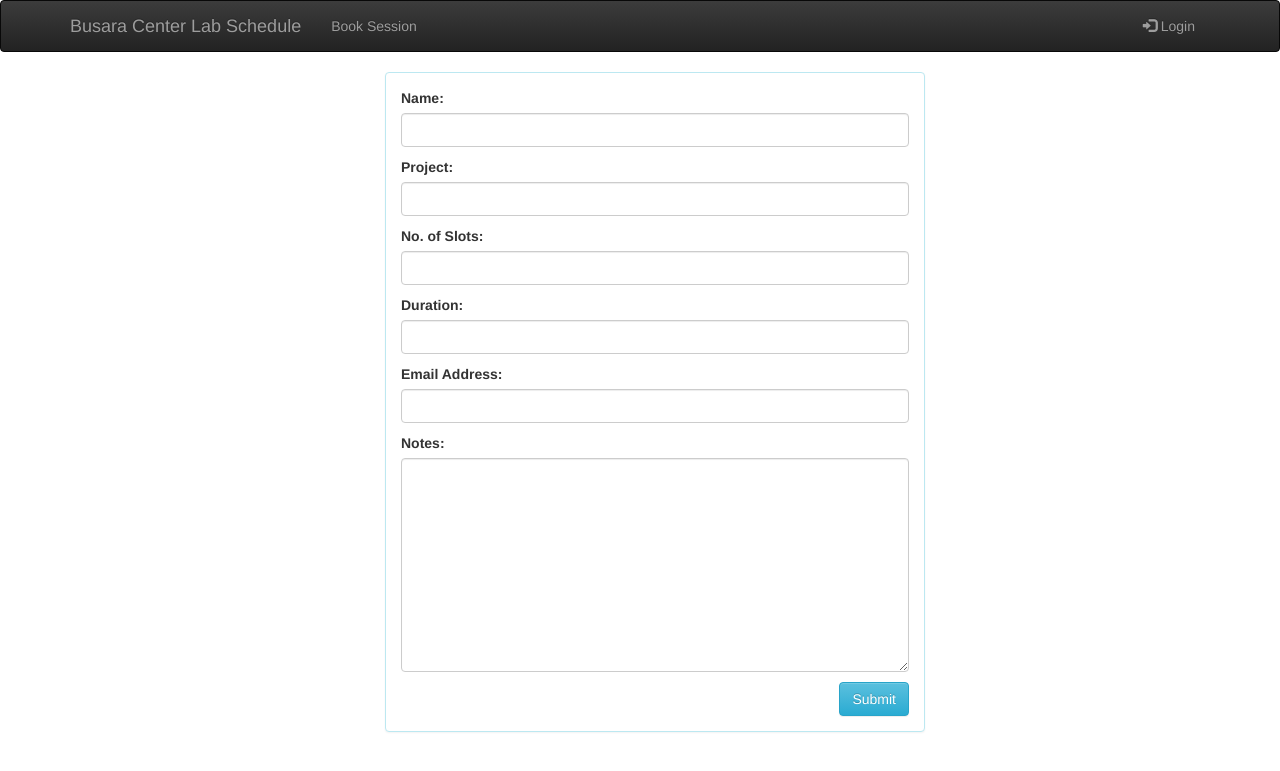
After one commit to mjobm/call_center, a Django app: template templates/book.html in a window 1280 px wide. The commit adds this page. Shown: the top 771 px of the page. Run offline with Django 3.2, Linux system fonts and the light colour scheme; the template is opened without the code that fills it, so the values that code supplies are empty; some libraries are stand-ins or nearby versions.

Commit message:
templates commit 2

```diff
--- a/call_center/urls.py
+++ b/call_center/urls.py
@@ -15,6 +15,7 @@ Including another URLconf
 """
 from django.conf import settings
 from django.conf.urls import include, url
+from django.conf.urls.static import static
 from django.contrib import admin
 from django.contrib.auth import views as auth_views
 
@@ -24,3 +25,6 @@ urlpatterns = [
     url(r"^accounts/logout/$", auth_views.logout, {"next_page": "/"}, name="logout"),
     url(r'^admin/', admin.site.urls),
 ]
+
+if settings.DEBUG:
+    urlpatterns += static(settings.STATIC_URL, document_root=settings.STATIC_ROOT)
--- a/templates/base.html
+++ b/templates/base.html
@@ -1,22 +1,40 @@
 <!DOCTYPE html>
 <html lang="en">
-<head>
-	<meta charset="utf-8">
-	<meta http-equiv="X-UA-Compatible" content="IE=edge">
-	<meta name="viewport" content="width = device-width, initial-scale = 1">
-	<title>Busara Call Center Schedular</title>
+  <head>
+    <meta charset="utf-8">
+    <meta http-equiv="X-UA-Compatible" content="IE=edge">
+    <meta name="viewport" content="width=device-width, initial-scale=1">
+    <!-- The above 3 meta tags *must* come first in the head; any other head content must come *after* these tags -->
+    <meta name="description" content="">
+    <meta name="author" content="">
+    <link rel="icon" href="/static/favicon.ico">
 
-	<link rel="stylesheet" href="https://maxcdn.bootstrapcdn.com/bootstrap/3.3.6/css/bootstrap.min.css">
-	<link rel="stylesheet" href="index.css">
-    <script src="https://ajax.googleapis.com/ajax/libs/jquery/2.2.2/jquery.min.js"></script>
-    <script src="https://maxcdn.bootstrapcdn.com/bootstrap/3.3.6/js/bootstrap.min.js"></script>
-     <!-- Placed at the end of the document so the pages load faster -->
-    <script src="https://ajax.googleapis.com/ajax/libs/jquery/1.11.3/jquery.min.js"></script>
-    <!-- Latest compiled and minified JavaScript -->
-    <script src="http://ajax.googleapis.com/ajax/libs/jqueryui/1.11.2/jquery-ui.min.js"></script>
-</head>
-</html>
-<body>
+    <title>Busara Center Call Center Schedule</title>
+
+      <!-- Latest compiled and minified CSS -->
+        <link rel="stylesheet" href="https://maxcdn.bootstrapcdn.com/bootstrap/3.3.5/css/bootstrap.min.css">
+
+        <!-- Optional theme -->
+        <link rel="stylesheet" href="https://maxcdn.bootstrapcdn.com/bootstrap/3.3.5/css/bootstrap-theme.min.css">
+    <!-- HTML5 shim and Respond.js for IE8 support of HTML5 elements and media queries -->
+    <!--[if lt IE 9]>
+      <script src="https://oss.maxcdn.com/html5shiv/3.7.2/html5shiv.min.js"></script>
+      <script src="https://oss.maxcdn.com/respond/1.4.2/respond.min.js"></script>
+    <![endif]-->
+
+    <!-- datepicker -->
+    <link rel="stylesheet" href="//code.jquery.com/ui/1.11.4/themes/smoothness/jquery-ui.css">
+    <script src="//code.jquery.com/jquery-1.10.2.js"></script>
+    <script src="//code.jquery.com/ui/1.11.4/jquery-ui.js"></script>
+
+    <script>
+    $(function() {
+      $( "#id_session_date" ).datepicker();
+    });
+    </script>
+  </head>
+
+  <body>
 
     {% block content%}
 
--- /dev/null
+++ b/templates/book.html
@@ -0,0 +1,66 @@
+{% extends "base.html" %}
+{% block content %}
+    <nav class="navbar navbar-inverse">
+      <div class="container">
+        <div class="navbar-header">
+            <button type="button" class="navbar-toggle" data-toggle="collapse" data-target=".navbar-collapse">
+                <span class="icon-bar"></span>
+                <span class="icon-bar"></span>
+                <span class="icon-bar"></span>
+                <span class="icon-bar"></span>
+            </button>
+            <a class="navbar-brand" href="/">Busara Center Lab Schedule</a>
+        </div>
+        <nav class="collapse navbar-collapse" role="navigation">
+          <ul class="nav navbar-nav">
+              <li><a href="/request/">Book Session</a></li>
+          </ul>
+          <ul class="nav navbar-nav navbar-right">
+
+                <li><a href="/accounts/login/"><span class="glyphicon glyphicon-log-in" aria-hidden="true"></span> Login</a></li>
+
+          </ul>
+        </nav>
+      </div>
+    </nav>
+    <div class="container">
+        <div class="container">
+             <div class="content">
+                <div class="col-md-6 col-md-offset-3">
+                    <div class="panel panel-info">
+                      <div class="panel-body">
+                        <form role="form" action="" method="post" >
+                            <input type='hidden' name='csrfmiddlewaretoken' value='uancGYQivda2ywDef1SH1y1mzfpDxcq2' />
+                            <p>
+                                <label for="name">Name:</label>
+                                <input class="textinput form-control" id="id_name" maxlength="255" name="item_name" type="text" />
+                            </p>
+                            <p>
+                                <label for="project">Project:</label>
+                                <input class="textinput form-control" id="id_project" maxlength="255" name="number_of_items" type="text" />
+                            </p>
+                            <p>
+                                <label for="id_your_email">No. of Slots:</label>
+                                <input class="textinput form-control" id="id_your_email" maxlength="255" name="your_email" type="text" />
+                            </p>
+                            <p>
+                                <label for="id_duration">Duration:</label>
+                                <input class="textinput form-control" id="id_duration" maxlength="255" name="duration" type="text" />
+                            </p>
+                            <p>
+                                <label for="id_project">Email Address:</label>
+                                <input class="textinput form-control" id="id_project" maxlength="255" name="project" type="text" />
+                            </p>
+                            <p>
+                                <label for="id_notes">Notes:</label>
+                                <textarea class="textinput form-control" cols="40" id="id_notes" name="notes" rows="10"></textarea>
+                            </p>
+                            <input type="submit" name="submit" id="submit" value="Submit" class="btn btn-info pull-right">
+                        </form>
+                      </div>
+                    </div>
+            </div>
+        </div>
+    </div>
+</div>
+{% endblock %}
```
Also changed, not shown: templates/index.html (+4 -4 lines), templates/slot_view.html (added, +132 -0 lines), static/comp.png (added).
